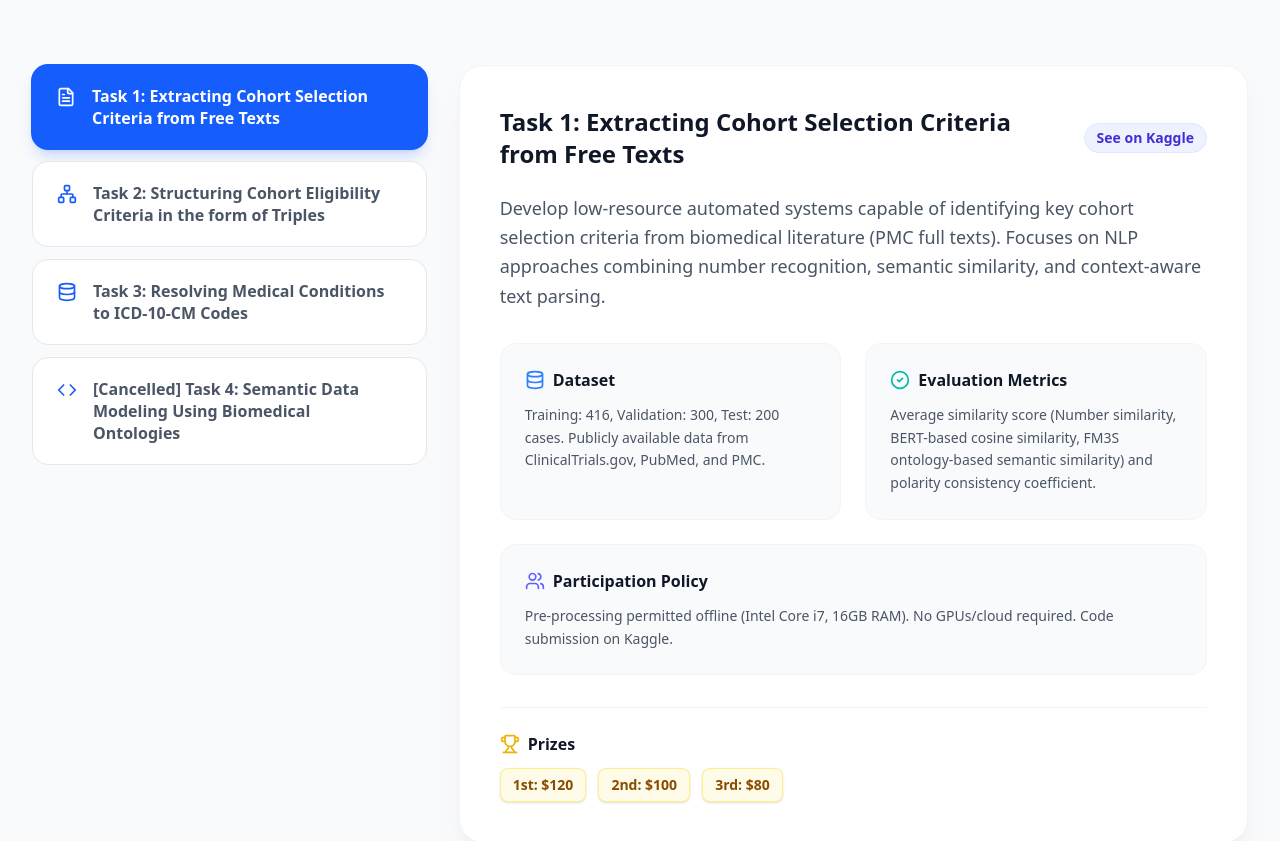
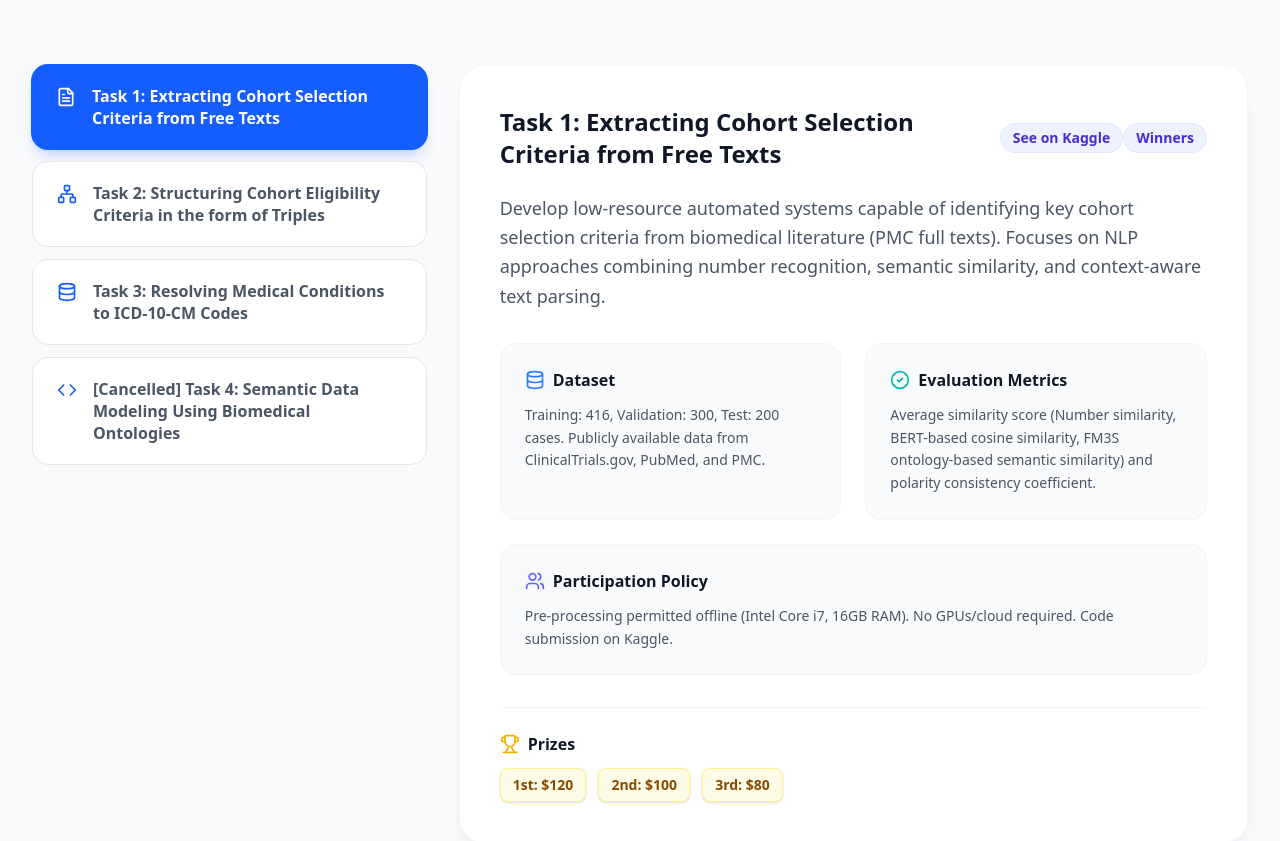
Before and after one commit to csisc/CohortX-MICCAI, a React (Vite) app: page / in a window 1280 px wide. Shown: the part 2003-2844 px from the top of the page. Built offline with nearby package versions, Linux system fonts and the light colour scheme.

Commit message:
Update Tasks.tsx

```diff
--- a/src/components/Tasks.tsx
+++ b/src/components/Tasks.tsx
@@ -7,6 +7,7 @@ const tasks = [
     id: 'task1',
     title: 'Task 1: Extracting Cohort Selection Criteria from Free Texts',
     url: 'https://www.kaggle.com/competitions/cohort-x-task-1',
+    winners: 'https://www.kaggle.com/competitions/cohort-x-task-1/leaderboard?tab=private',
     icon: <FileText className="w-5 h-5" />,
     abstract: 'Develop low-resource automated systems capable of identifying key cohort selection criteria from biomedical literature (PMC full texts). Focuses on NLP approaches combining number recognition, semantic similarity, and context-aware text parsing.',
     platform: 'Kaggle',
@@ -19,6 +20,7 @@ const tasks = [
     id: 'task2',
     title: 'Task 2: Structuring Cohort Eligibility Criteria in the form of Triples',
     url: 'https://www.kaggle.com/competitions/cohort-x-task-2',
+    winners: 'https://www.kaggle.com/competitions/cohort-x-task-2/leaderboard?tab=private',
     icon: <Network className="w-5 h-5" />,
     abstract: 'Automatic transformation of free-text eligibility criteria into a structured yet human-readable, triple-based format. Segment eligibility criteria into inclusion and exclusion sets, identify individual criteria, and assign descriptive attributes.',
     platform: 'Kaggle',
@@ -31,6 +33,7 @@ const tasks = [
     id: 'task3',
     title: 'Task 3: Resolving Medical Conditions to ICD-10-CM Codes',
     url: 'https://www.kaggle.com/competitions/cohort-x-task-3',
+    winners: 'https://www.kaggle.com/competitions/cohort-x-task-3/leaderboard?tab=private',
     icon: <Database className="w-5 h-5" />,
     abstract: 'Automatically identify all relevant ICD-10-CM codes corresponding to a given medical condition name. Challenges algorithms to model semantic relatedness, hierarchical relationships, and clinical specificity within large medical ontologies.',
     platform: 'Kaggle',
@@ -105,6 +108,9 @@ export default function Tasks() {
                       <span className="hidden sm:inline-flex items-center px-3 py-1 rounded-full text-sm font-semibold bg-indigo-50 text-indigo-700 border border-indigo-100 whitespace-nowrap">
                         <a href={task.url}>See on {task.platform}</a>
                       </span>
+                      <span className="hidden sm:inline-flex items-center px-3 py-1 rounded-full text-sm font-semibold bg-indigo-50 text-indigo-700 border border-indigo-100 whitespace-nowrap">
+                        <a href={task.winners}>Winners</a>
+                      </span>
                     </div>
 
                     <p className="text-gray-600 mb-8 leading-relaxed text-lg">
```
